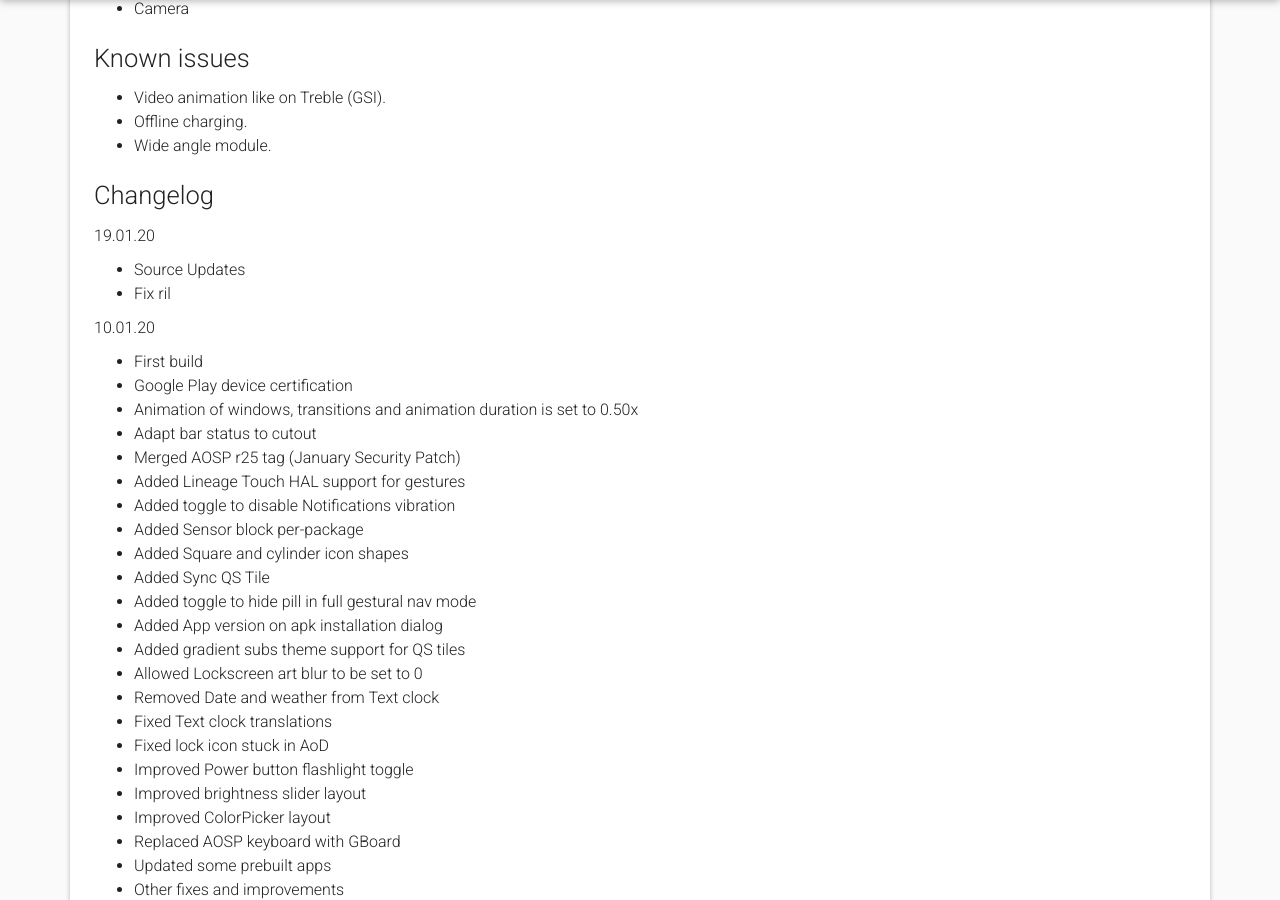
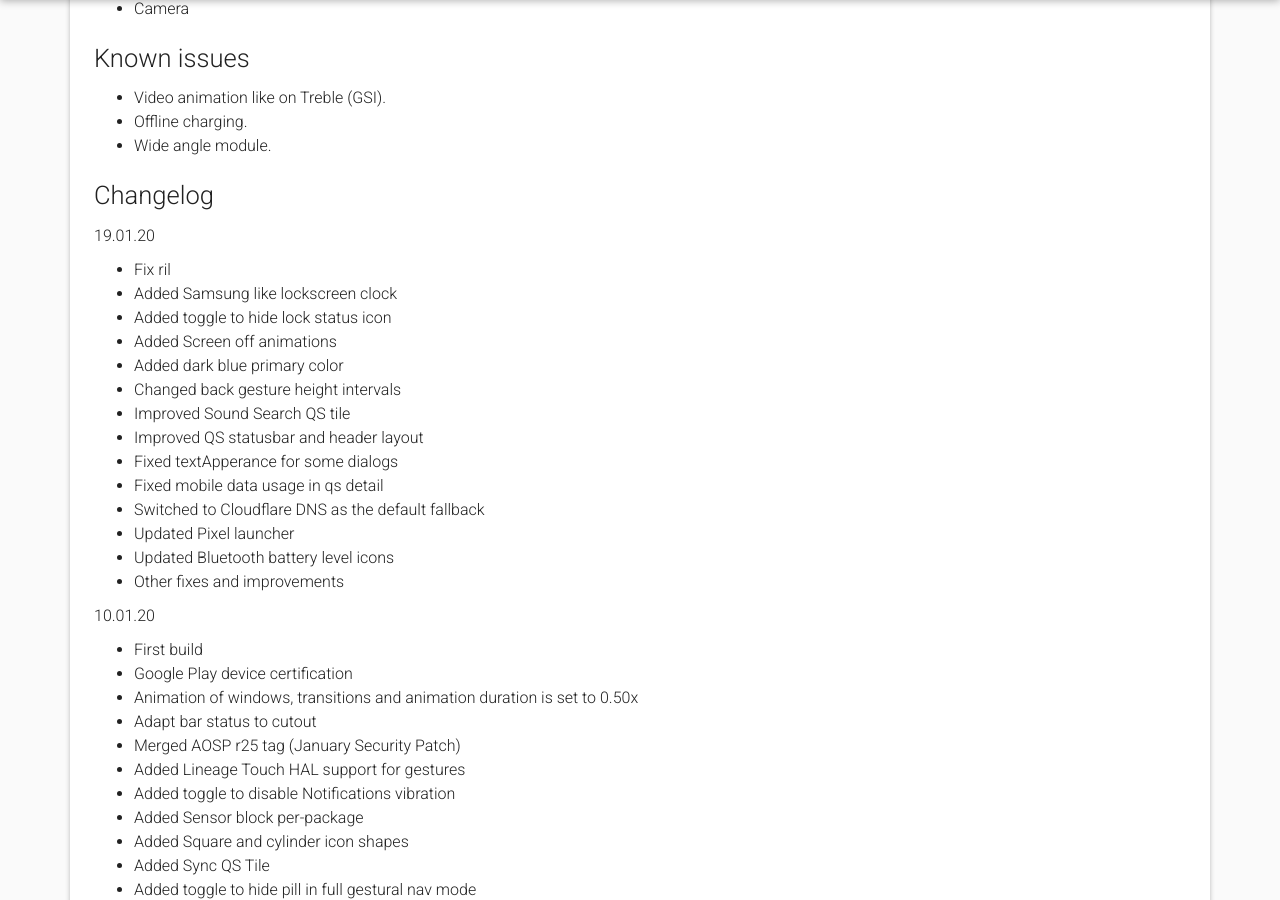
Before and after one commit to Hadenix/Hadenix.github.io, a Jekyll site: the page built from _posts/2020-01-19-havocos-3.1-breeze.md, in a window 1280 px wide and 900 px high, scrolled down 1372 px. Built offline with Jekyll 4.4.1, drawn with Linux system fonts in a browser that asks for light colours; nearby versions of some CDN libraries.

Commit message:
Update 2020-01-19-havocos-3.1-breeze.md

```diff
--- a/_posts/2020-01-19-havocos-3.1-breeze.md
+++ b/_posts/2020-01-19-havocos-3.1-breeze.md
@@ -32,8 +32,20 @@ Just flash and enjoy...
 
 ### Changelog
 19.01.20
-* Source Updates
 * Fix ril
+* Added Samsung like lockscreen clock
+* Added toggle to hide lock status icon
+* Added Screen off animations
+* Added dark blue primary color
+* Changed back gesture height intervals
+* Improved Sound Search QS tile
+* Improved QS statusbar and header layout
+* Fixed textApperance for some dialogs
+* Fixed mobile data usage in qs detail
+* Switched to Cloudflare DNS as the default fallback
+* Updated Pixel launcher
+* Updated Bluetooth battery level icons
+* Other fixes and improvements
 
 10.01.20
 * First build
```
